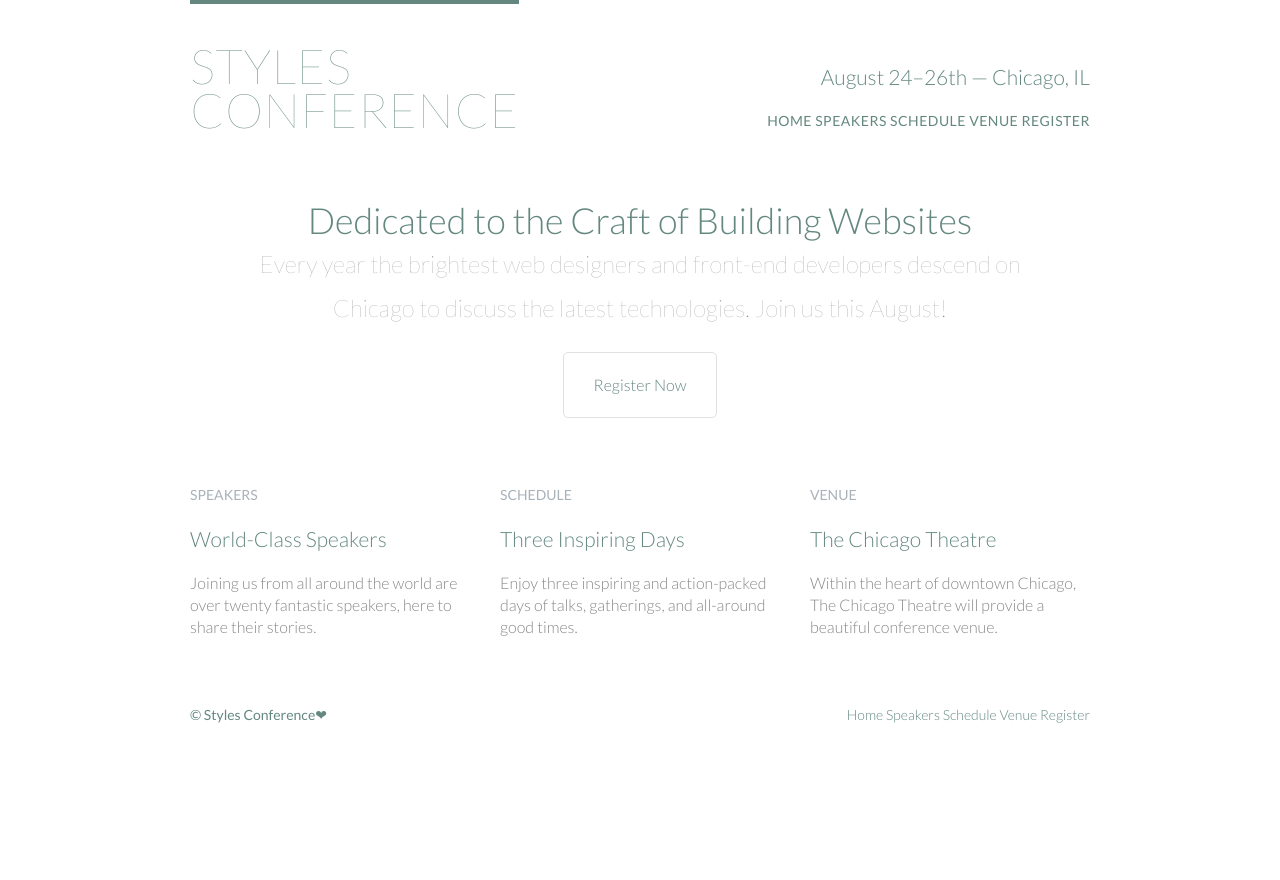
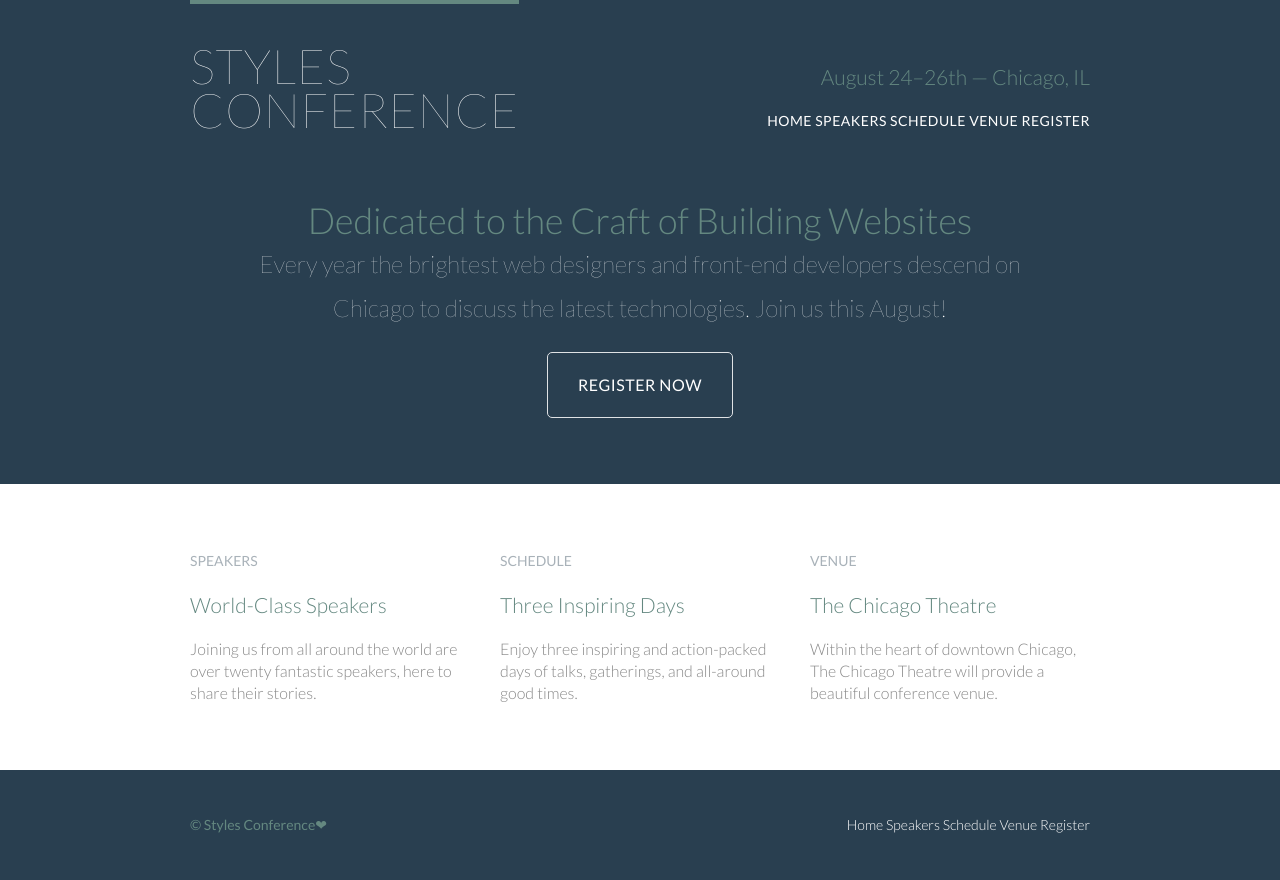
Before and after one commit to garwon/learn_frontend, a Flask app: page / in a window 1280 px wide. Before the commit the page ends 723 px from the top, so only its background shows below. Run offline with Flask 2, Linux system fonts and the light colour scheme.

Commit message:
learn 06

```diff
--- a/static/css/env.css
+++ b/static/css/env.css
@@ -52,6 +52,7 @@ table {
   ========================================
 */
 body {
+  background: #293f50;
   color: #888;
   font: 300 16px/22px "Lato", "Open Sans", "Helvetica Neue", Helvetica, Arial, sans-serif;
 }
@@ -122,6 +123,18 @@ body {
 
 /*
   ========================================
+  Rows
+  ========================================
+*/
+
+.row {
+  background: #fff;
+  min-width: 960px;
+  padding: 66px 0 44px 0;
+}
+
+/*
+  ========================================
   Typography
   ========================================
 */
@@ -187,6 +200,16 @@ p a {
   color: #a9b2b9;
 }
 
+.primary-header a,
+.primary-footer a {
+  color: #fff;
+}
+
+.primary-header a:hover,
+.primary-footer a:hover {
+  color: #648880;
+}
+
 /*
   ========================================
   Buttons
@@ -195,13 +218,23 @@ p a {
 
 .btn {
   border-radius: 5px;
+  color: #fff;
+  cursor: pointer;
   display: inline-block;
+  font-weight: 400;
+  letter-spacing: .5px;
   margin: 0;
+  text-transform: uppercase;
 }
 
 .btn-alt {
   border: 1px solid #dfe2e5;
   padding: 10px 30px;
+}
+
+.btn-alt:hover {
+  background: #fff;
+  color: #648880;
 }
 
 /*
@@ -211,6 +244,7 @@ p a {
 */
 
 .hero {
+  color: #fff;
   line-height: 44px;
   padding: 22px 80px 66px 80px;
   text-align: center;
--- a/templates/index.html
+++ b/templates/index.html
@@ -9,7 +9,7 @@
   </head>
   <body>
 
-    <header class="container group">
+    <header class="primary-header container group">
       <h1 class="logo">
         <a href="index.html">Styles <br> Conference</a>
       </h1>
@@ -32,7 +32,8 @@
 
     </section>
 
-    <section class="grid">
+    <section class="row">
+    <div class="grid">
 
       <section class="teaser col-1-3">
         <a href="speakers.html">
@@ -58,6 +59,7 @@
         <p>Within the heart of downtown Chicago, The Chicago Theatre will provide a beautiful conference venue.</p>
       </section>
 
+    </div>
     </section>
 
     <footer class="primary-footer container group">
```
